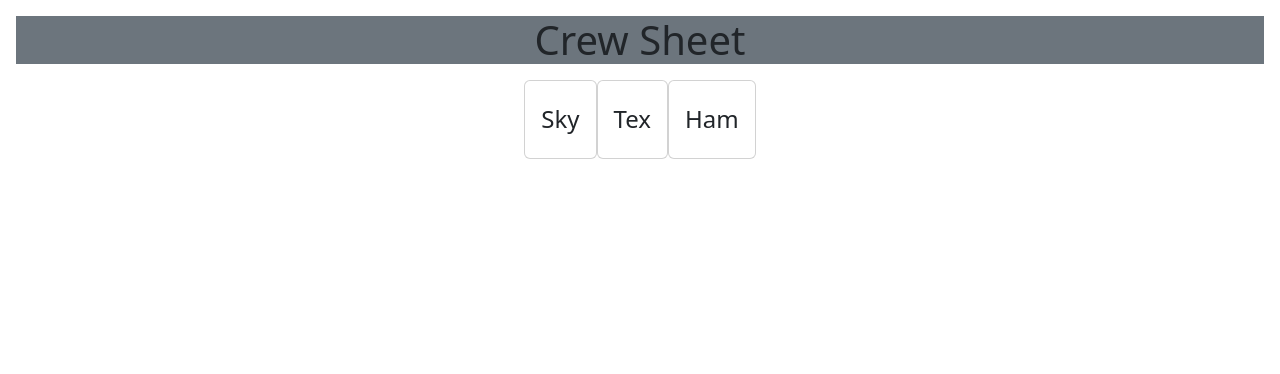
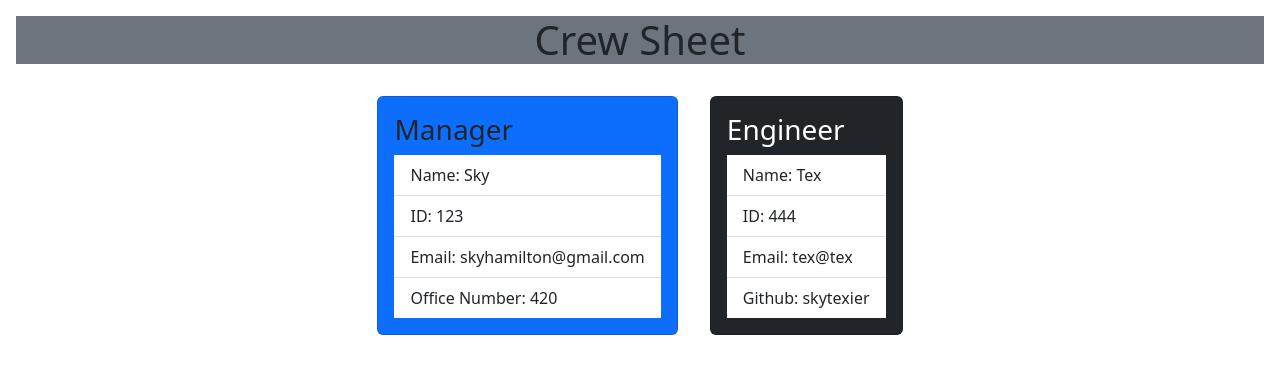
Before and after one commit to skytexier/Work-Team-Generator, a website: page index.html in a window 1280 px wide. Drawn offline with nearby package versions, Linux system fonts and the light colour scheme.

Commit message:
Script finalized, styling finalized
Finalized script for inquirer/html page generation. Created basic tests to make sure that the classes and constructors are working properly. Finished some styling changes.

```diff
--- a/index.html
+++ b/index.html
@@ -6,26 +6,32 @@
         <meta name="viewport" content="width=device-width, initial-scale=1.0">
         <title>Team Builder</title>
         <link href="https://cdn.jsdelivr.net/npm/bootstrap@5.2.2/dist/css/bootstrap.min.css" rel="stylesheet">
+        <link src=style.css rel="stylesheet">
     </head>
     <header>
         <h1 class="d-flex justify-content-center m-3 bg-secondary">Crew Sheet</h1>
     </header>
     <body>
     <section class="d-flex justify-content-center container">
-    <div class="card">
+    <div class="card bg-primary m-3">
     <div class="card-body">
-        <h3 class="card-title"></h3>
-        <h4>Sky</h4>
+        <h3 class="card-title">Manager</h3>
+        <ul class="list-group list-group-flush">
+        <li class="list-group-item">Name: Sky</li>
+        <li class="list-group-item">ID: 123</li>
+        <li class="list-group-item">Email: skyhamilton@gmail.com</li>
+        <li class="list-group-item">Office Number: 420</li>
+        </ul>
     </div>
-    </div><div class="card">
+    </div><div class="card text-white bg-dark m-3">
         <div class="card-body">
-            <h3 class="card-title"></h3>
-            <h4>Tex</h4>
-        </div>
-        </div><div class="card">
-        <div class="card-body">
-            <h3 class="card-title"></h3>
-            <h4>Ham</h4>
+        <h3 class="card-title">Engineer</h3>
+        <ul class="list-group list-group-flush">
+        <li class="list-group-item">Name: Tex</li>
+        <li class="list-group-item">ID: 444</li>
+        <li class="list-group-item">Email: tex@tex</li>
+        <li class="list-group-item">Github: skytexier</li>
+        </ul>
         </div>
         </div>
     </section>
--- a/lib/Manager.js
+++ b/lib/Manager.js
@@ -6,7 +6,7 @@ class Manager extends Employee {
         this.officeNumber = officeNumber;
     }
 getofficeNumber(){
-    return officeNumber;
+    return this.officeNumber;
 }
 getRole(){
     return "Manager";
--- a/package.json
+++ b/package.json
@@ -4,7 +4,7 @@
   "description": "automated team generator built with inquirer",
   "main": "index.js",
   "scripts": {
-    "test": "echo \"Error: no test specified\" && exit 1"
+    "test": "jest"
   },
   "keywords": [
     "inquirer",
@@ -16,6 +16,7 @@
   "license": "ISC",
   "dependencies": {
     "express": "^4.18.2",
-    "inquirer": "^8.2.4"
+    "inquirer": "^8.2.4",
+    "jest": "^29.2.2"
   }
 }
--- /dev/null
+++ b/style.css
@@ -0,0 +1,3 @@
+.card {
+    padding: 10px;
+}
```
Also changed, not shown: generatePage.js (+26 -10 lines), tests/Employee.test.js (+13 -0 lines), tests/Engineer.test.js (+13 -0 lines), tests/Intern.test.js (+13 -0 lines), tests/Manager.test.js (+13 -0 lines), 1 other file.
